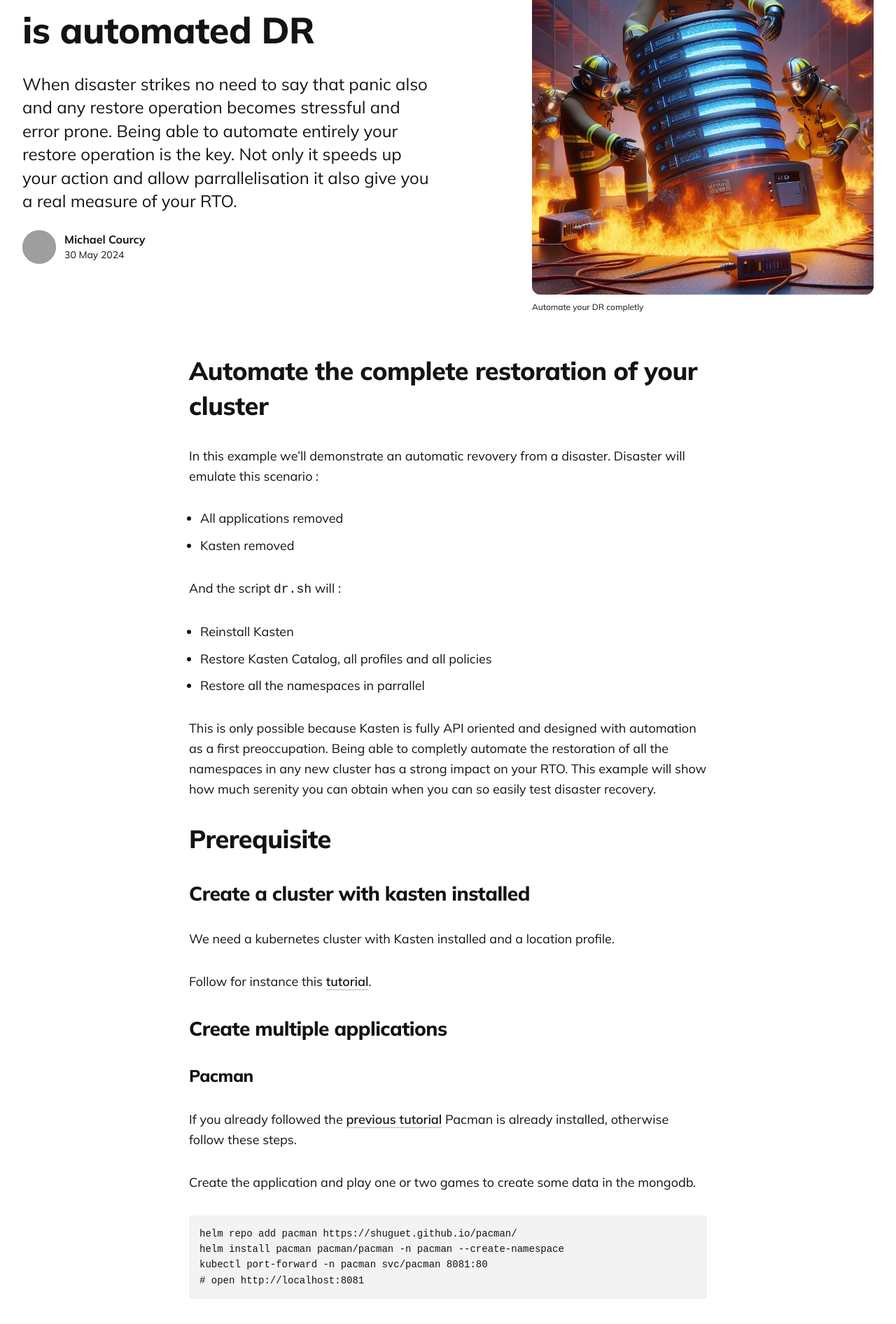
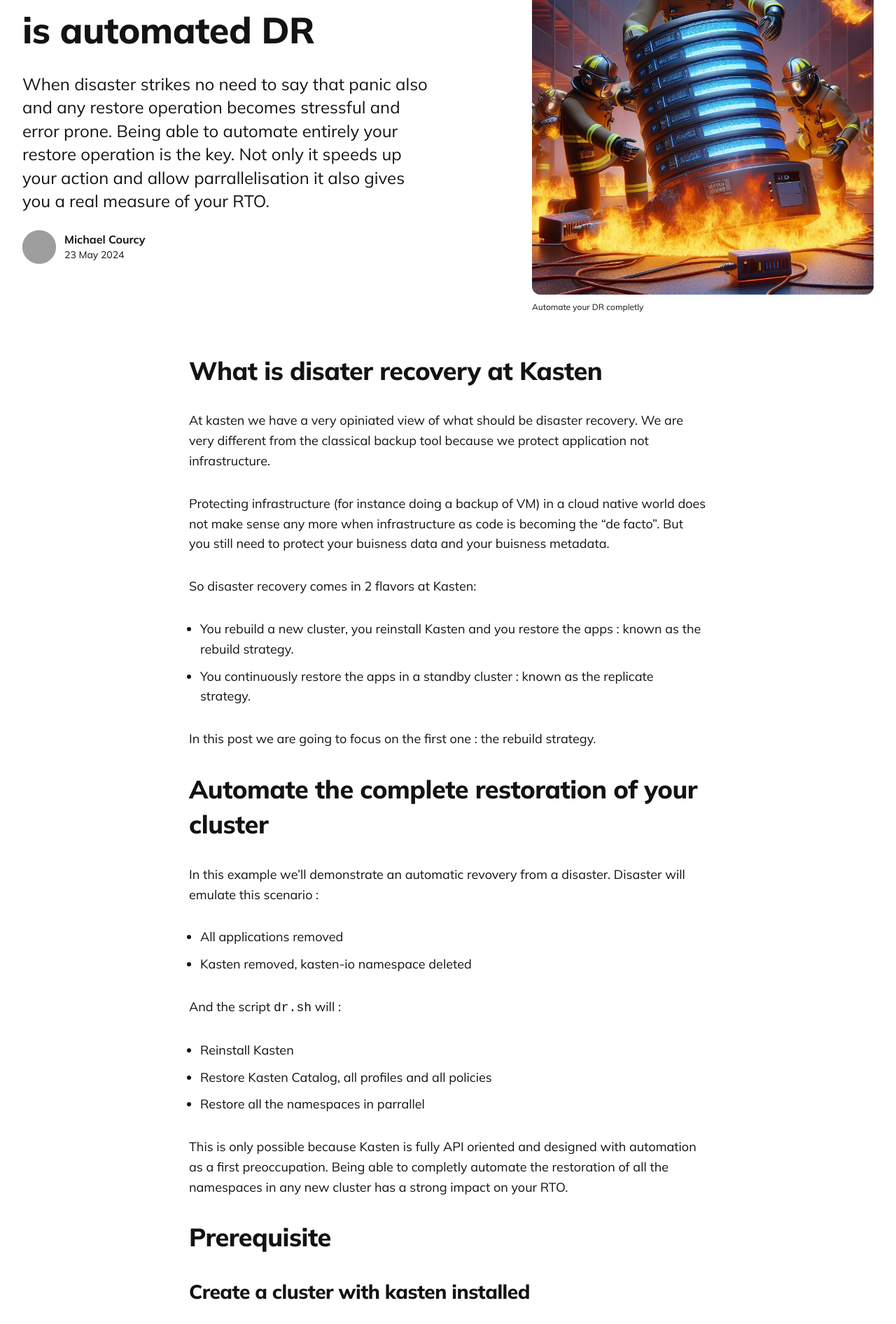
Before and after one commit to newellbrandon/kastendevhub.github.io, a Jekyll site: the page built from _posts/2024-05-23-automated-dr-with-kasten.markdown, in a window 1280 px wide. Shown: the part 339-2231 px from the top of the page at 70% size. Built offline with Jekyll 4.4.1, drawn with Linux system fonts in a browser that asks for light colours; comment, search, counter and statistics services are not loaded; some of the changed text lies outside the part shown; grey boxes are pictures that could not be loaded.

Commit message:
typos and introduction.

```diff
--- a/_posts/2024-05-23-automated-dr-with-kasten.markdown
+++ b/_posts/2024-05-23-automated-dr-with-kasten.markdown
@@ -1,19 +1,32 @@
 ---
 layout: post
 title: The secret of short RTO is automated DR
-description: When disaster strikes no need to say that panic also and any restore operation becomes stressful and error prone. Being able to automate entirely your restore operation is the key. Not only it speeds up your action and allow parrallelisation it also give you a real measure of your RTO.
-date: 2024-05-30 13:48:00 +0000
+description: When disaster strikes no need to say that panic also and any restore operation becomes stressful and error prone. Being able to automate entirely your restore operation is the key. Not only it speeds up your action and allow parrallelisation it also gives you a real measure of your RTO.
+date: 2024-05-23 13:48:00 +0000
 author: michaelcourcy
 image: '/images/posts/2024-05-23-automated-dr-with-kasten/automated-dr.jpg'
 image_caption: 'Automate your DR completly'
 tags: [Disaster recovery, Automation, Kasten, RTO]
 featured:
 ---
+# What is disater recovery at Kasten
+
+At kasten we have a very opiniated view of what should be disaster recovery. We are very different from the classical
+backup tool because we protect application not infrastructure.
+
+Protecting infrastructure (for instance doing a backup of VM) in a cloud native world does not make sense any more when infrastructure as code is becoming the "de facto". But you still need to protect your buisness data and your buisness metadata.
+
+So disaster recovery comes in 2 flavors at Kasten:
+- You rebuild a new cluster, you reinstall Kasten and you restore the apps : known as the rebuild strategy.
+- You continuously restore the apps in a standby cluster : known as the replicate strategy.
+
+In this post we are going to focus on the first one : the rebuild strategy.
+
 # Automate the complete restoration of your cluster
 
 In this example we'll demonstrate an automatic revovery from a disaster. Disaster will emulate this scenario :
 - All applications removed
-- Kasten removed
+- Kasten removed, kasten-io namespace deleted
 
 And the  script `dr.sh` will :
 - Reinstall Kasten
@@ -22,7 +35,6 @@ And the  script `dr.sh` will :
 
 This is only possible because Kasten is fully API oriented and designed with automation as a first preoccupation.
 Being able to completly automate the restoration of all the namespaces in any new cluster has a strong impact on your RTO.
-This example will show how much serenity you can obtain when you can so easily test disaster recovery.
 
 # Prerequisite
 
@@ -30,14 +42,14 @@ This example will show how much serenity you can obtain when you can so easily t
 
 We need a kubernetes cluster with Kasten installed and a location profile.
 
-Follow for instance this [tutorial](./2024-05-17-kasten-on-eks-1).
+Follow for instance this [tutorial](./kasten-on-eks-1).
 
 
 ## Create multiple applications
 
 ### Pacman
 
-If you already followed the [previous tutorial](./2024-05-17-kasten-on-eks-1) Pacman
+If you followed the [previous tutorial](./2024-05-17-kasten-on-eks-1) Pacman
 is already installed, otherwise follow these steps.
 
 Create the application and play one or two games to create some data in the mongodb.
@@ -118,7 +130,9 @@ Create an hourly policy (backup + export) for postgres and run it once
 
 # Prepare for disastser recovery
 
-Activate disaster recovery in `Settings > Disatster recovery`, and run once the policy `k10-disaster-recovery-policy`.
+Activate disaster recovery in `Settings > Disaster recovery`, and run once the policy `k10-disaster-recovery-policy`.
+
+We run it once because we need at least one backup of the Kasten catalog, but by default this policy run hourly.
 
 ## Save the kasten values in a file
 
@@ -220,6 +234,7 @@ exit
 
 # Conclusion
 
-This example show how a such complex operation or restoring all the apps in a cluster become so easy with Kasten.
+This example show how a such complex operation of restoring kasten and all the apps in a cluster become so easy
+when you can automate everything.
 Testing you disaster recovery procedure is very important and automation of thoses operations should be
 your first preoccupation. Working with a tool like Kasten that regards API as first class citizen is the key to success.
```
